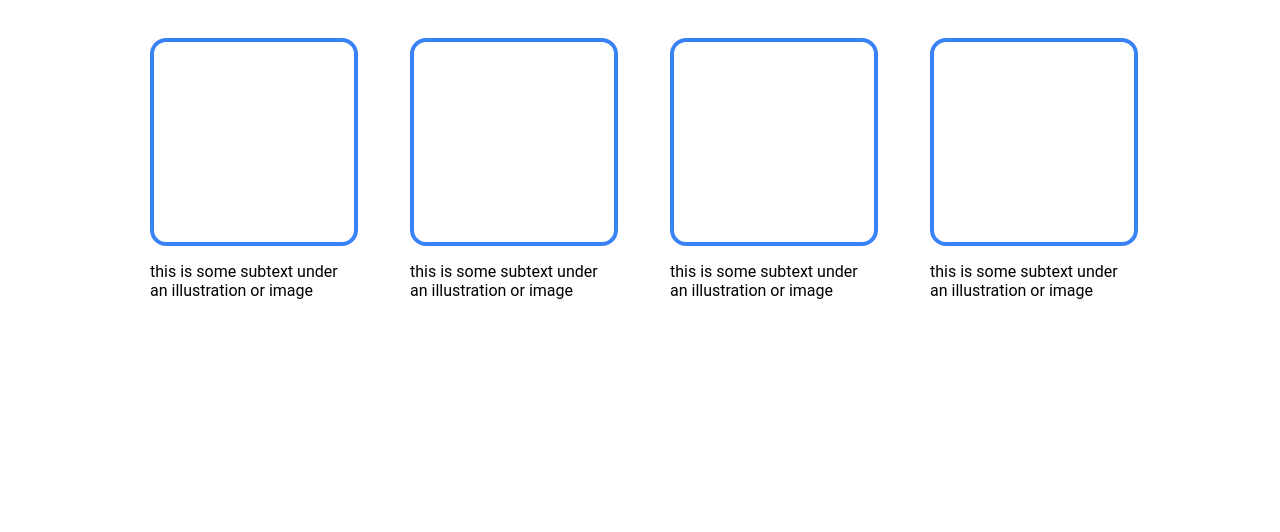
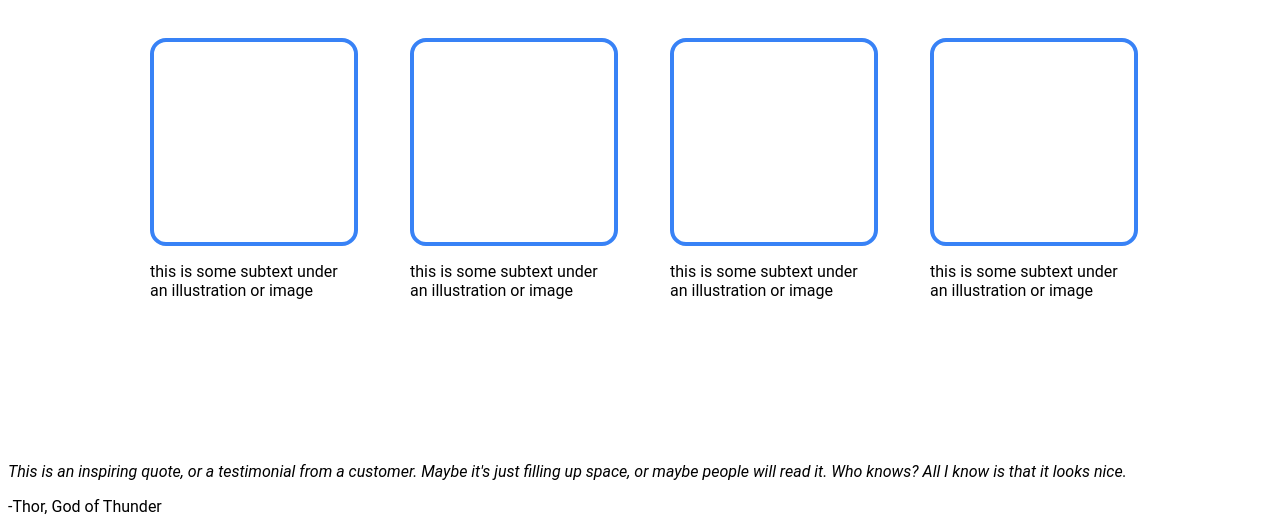
Before and after one commit to electricwig/odin-landing-page, a plain HTML site: page index.html in a window 1280 px wide. Shown: the part 669-1201 px from the top of the page. Before the commit the page ends 1123 px from the top, so only its background shows below. Drawn offline with Linux system fonts and the light colour scheme.

Commit message:
Finish quote section

```diff
--- a/index.html
+++ b/index.html
@@ -36,14 +36,11 @@
     </div>
 
     <div class="middle_section">
-
-
         <h2>
             Some random information.
         </h2>
 
         <div class="middle_container">
-
             <div class="subtext">
                 <div class="subtext_image"></div>
                 <p>this is some subtext under an illustration or image</p>
@@ -63,7 +60,16 @@
                 <div class="subtext_image"></div>
                 <p>this is some subtext under an illustration or image</p>
             </div>
+        </div>
+    </div>
 
+    <div class="quote_section">
+
+        <div class="quote">
+            <p><em>This is an inspiring quote, or a testimonial from a customer. Maybe it's just filling up space, or maybe people will read it. Who knows? All I know is that it looks nice.</em></p>
+        </div>
+        <div class="quote_attrib">
+            <p>-Thor, God of Thunder</p>
         </div>
 
     </div>
```
Lines whose indentation alone changed are shown as unchanged.
